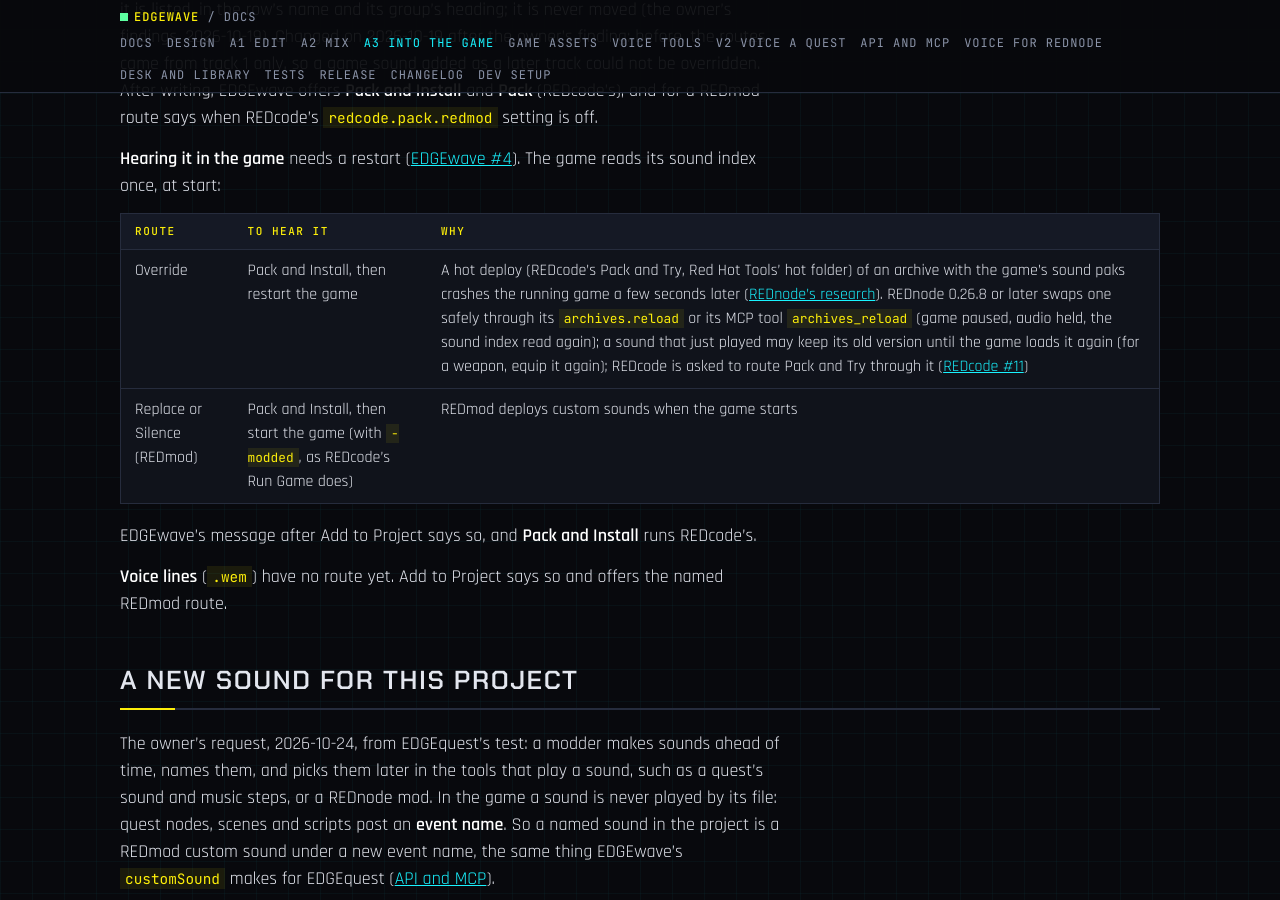
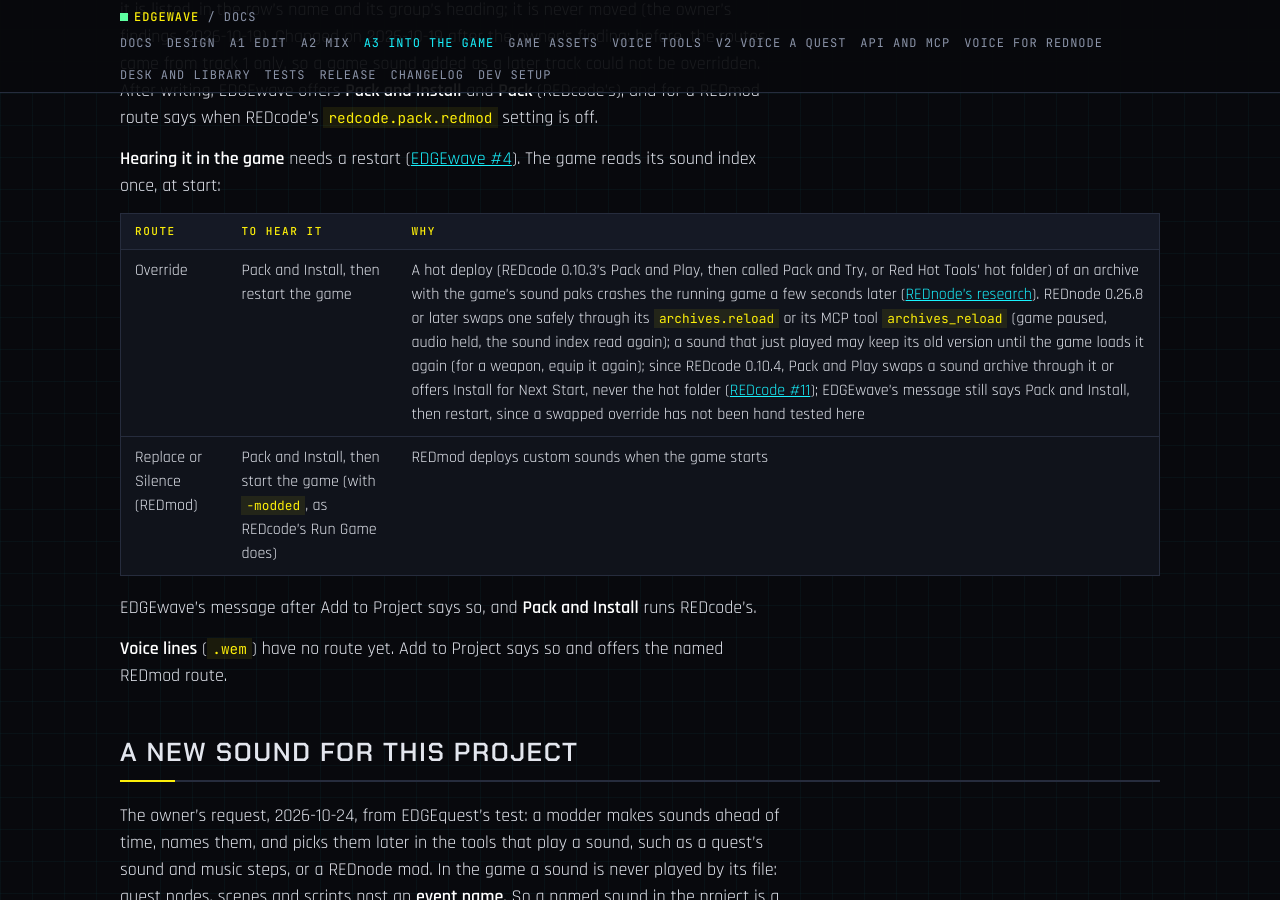
Before and after one commit to Edgemodders/EDGEwave, a Jekyll site: the page built from docs/a3-game.md, in a window 1280 px wide and 900 px high, scrolled down 2947 px. Built offline with Jekyll 4.4.1, drawn with Linux system fonts in a browser that asks for light colours; our own code applies the rules of GitHub Pages for plain Markdown files.

Commit message:
Pack and Try is now Pack and Play (#10): Add to Project's override message and the A3 page
Co-Authored-By: Claude Opus 5.5 <noreply@anthropic.com>

```diff
--- a/docs/a3-game.md
+++ b/docs/a3-game.md
@@ -58,7 +58,7 @@ The override's WAV takes the channels of the sound it replaces. The choice (with
 
 | Route | To hear it | Why |
 |---|---|---|
-| Override | Pack and Install, then restart the game | A hot deploy (REDcode's Pack and Try, Red Hot Tools' hot folder) of an archive with the game's sound paks crashes the running game a few seconds later ([REDnode's research](https://edgemodders.github.io/REDnode/world.html#h1-limit-sound-paks-crash-a-swap)). REDnode 0.26.8 or later swaps one safely through its `archives.reload` or its MCP tool `archives_reload` (game paused, audio held, the sound index read again); a sound that just played may keep its old version until the game loads it again (for a weapon, equip it again); REDcode is asked to route Pack and Try through it ([REDcode #11](https://github.com/Edgemodders/REDcode/issues/11)) |
+| Override | Pack and Install, then restart the game | A hot deploy (REDcode 0.10.3's Pack and Play, then called Pack and Try, or Red Hot Tools' hot folder) of an archive with the game's sound paks crashes the running game a few seconds later ([REDnode's research](https://edgemodders.github.io/REDnode/world.html#h1-limit-sound-paks-crash-a-swap)). REDnode 0.26.8 or later swaps one safely through its `archives.reload` or its MCP tool `archives_reload` (game paused, audio held, the sound index read again); a sound that just played may keep its old version until the game loads it again (for a weapon, equip it again); since REDcode 0.10.4, Pack and Play swaps a sound archive through it or offers Install for Next Start, never the hot folder ([REDcode #11](https://github.com/Edgemodders/REDcode/issues/11)); EDGEwave's message still says Pack and Install, then restart, since a swapped override has not been hand tested here |
 | Replace or Silence (REDmod) | Pack and Install, then start the game (with `-modded`, as REDcode's Run Game does) | REDmod deploys custom sounds when the game starts |
 
 EDGEwave's message after Add to Project says so, and **Pack and Install** runs REDcode's.
--- a/src/intoGame.ts
+++ b/src/intoGame.ts
@@ -206,7 +206,7 @@ export async function intoGame(document: vscode.TextDocument, renderFor: RenderF
   // The game reads its sound at start (EDGEwave #4): an override's sound paks crash a running game when
   // hot-deployed, and REDmod deploys custom sounds when the game starts. So install, then restart.
   const hear = game.route === "override"
-    ? " To hear it: Pack and Install, then restart the game. Don't hot-deploy it (Pack and Try): a sound archive in Red Hot Tools' hot folder crashes the running game."
+    ? " To hear it: Pack and Install, then restart the game. Not Pack and Play with REDcode 0.10.3: it puts a sound archive in Red Hot Tools' hot folder, which crashes the running game."
     : " To hear it: Pack and Install, then restart the game; REDmod deploys custom sounds when the game starts.";
   const actions = redmodOff ? ["Pack and Install", "Pack", "Open Setting"] : ["Pack and Install", "Pack"];
   const pick = await vscode.window.showInformationMessage(`${done}${note}${hear}`, ...actions);
```
Also changed, not shown: CHANGELOG.md.
